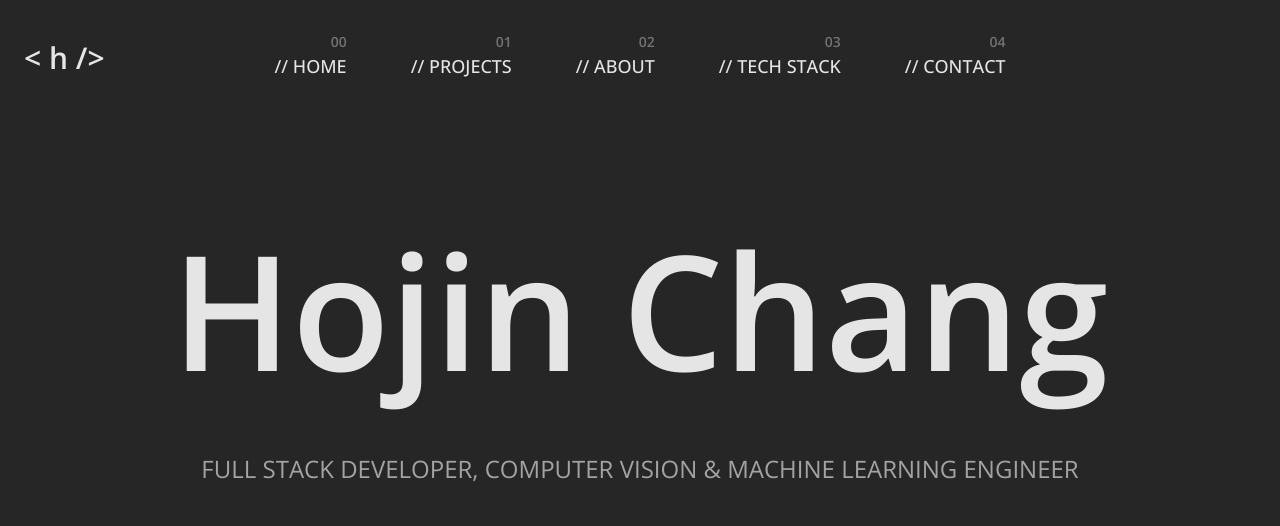
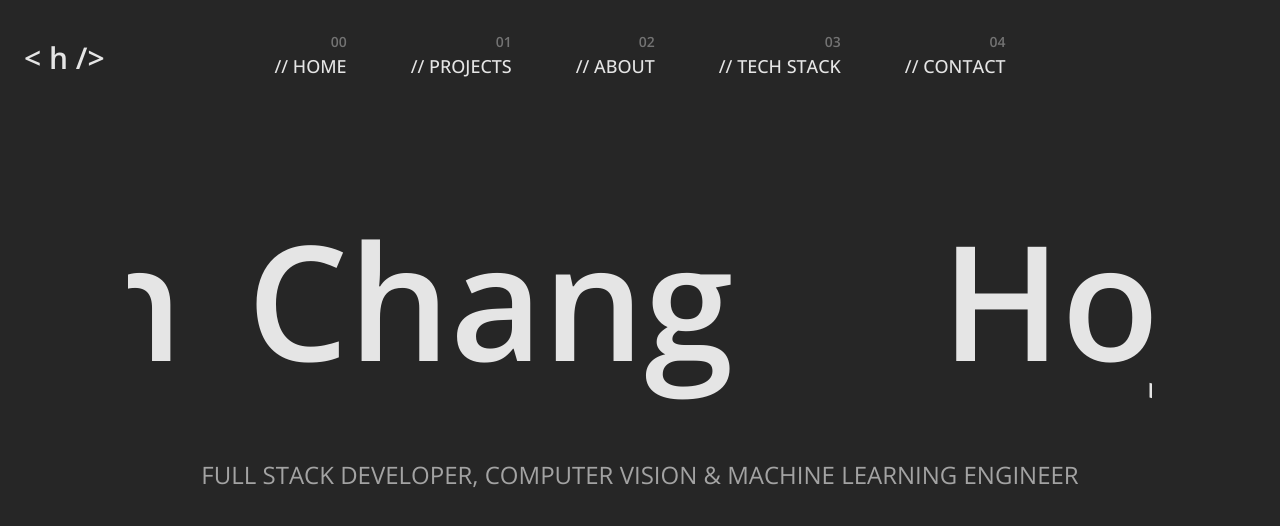
Before and after one commit to hojinchang/portfolio, a React (Vite) app: page / in a window 1280 px wide. Shown: the top 526 px of the page. Built offline with nearby package versions, Linux system fonts and the light colour scheme; a web font is replaced by a local one.

Commit message:
Add text marquee hero text

```diff
--- a/package.json
+++ b/package.json
@@ -11,9 +11,11 @@
     "preview": "vite preview"
   },
   "dependencies": {
+    "@gsap/react": "^2.1.0",
     "@reduxjs/toolkit": "^2.2.3",
     "@types/react-redux": "^7.1.33",
     "autoprefixer": "^10.4.19",
+    "gsap": "^3.12.5",
     "postcss": "^8.4.38",
     "react": "^18.2.0",
     "react-dom": "^18.2.0",
@@ -22,6 +24,7 @@
     "tailwindcss": "^3.4.3"
   },
   "devDependencies": {
+    "@types/node": "^20.12.7",
     "@types/react": "^18.2.43",
     "@types/react-dom": "^18.2.17",
     "@typescript-eslint/eslint-plugin": "^6.14.0",
--- /dev/null
+++ b/src/global/marquee.ts
@@ -0,0 +1,64 @@
+
+import gsap from "gsap";
+import { useGSAP } from "@gsap/react";
+
+// Hero text animation
+const marqueeAnimation = () => {
+
+    function debounce(func: Function) {
+        let timer: number | undefined;
+
+        return function (event: Event) {
+            if (timer) clearTimeout(timer);
+            timer = setTimeout(() => {
+                func();
+            }, 500, event) as any; // Casting to any to satisfy the types
+        };
+    }
+
+    useGSAP(() => {
+        // Get the marquee and marqueeContent
+        const marquee = document.querySelector(".marquee");
+        const marqueeContent = marquee?.firstChild as HTMLElement;
+
+        if (marquee && marqueeContent) {
+            // Close the marquee content
+            const marqueeContentClone = marqueeContent?.cloneNode(true);
+            marquee.append(marqueeContentClone);
+
+            let tween: gsap.core.Tween;
+            const playMarquee = () => {
+                let progress = tween ? tween.progress() : 0;
+                tween && tween.progress(0).kill();
+
+                const width = parseInt(getComputedStyle(marqueeContent).getPropertyValue("width"), 10);
+                const gap = parseInt(getComputedStyle(marqueeContent).getPropertyValue("column-gap"), 10);
+
+                const distanceToTranslate = -1 * (gap + width);
+
+                // Animate the marquee scrolling
+                tween = gsap.fromTo(
+                    marquee.children,
+                    {x: 0},
+                    {x: distanceToTranslate, duration: 5, ease: "none", repeat: -1}
+                );
+
+                tween.progress(progress);
+            }
+
+            // Animate the fade in
+            gsap.from(".marquee-letter", {
+                opacity: 0,
+                y: 150,
+                stagger: 0.1,
+                duration: 0.75,
+                // Animate the marquee scrolling
+                onComplete: playMarquee
+            });
+
+            window.addEventListener("resize", debounce(playMarquee));
+        }
+    });
+}
+
+export default marqueeAnimation;
--- a/src/index.css
+++ b/src/index.css
@@ -13,3 +13,7 @@
 .nav-bottom-text {
     @apply leading-snug font-medium text-neutral-200 text-2xs xs:text-xs md:text-base lg:text-lg transform transition duration-300 lg:group-hover:text-neutral-500
 }
+
+.name-marquee {
+    @apply text-[70px] 2xs:text-8xl font-semibold text-neutral-200 whitespace-nowrap md:text-[120px] lg:text-[160px]
+}
--- a/src/sections/HomeSection.tsx
+++ b/src/sections/HomeSection.tsx
@@ -1,16 +1,37 @@
 import { FC } from "react"
 
+import marqueeAnimation from "../global/marquee";
 
 const HomeSection: FC = () => {
 
+    marqueeAnimation();
+
     return (
         <section className="h-screen relative">
-            <div className="absolute top-1/2 left-0 right-0 transform -translate-y-2/3 flex flex-col items-center">
-                <h1 className="text-8xl font-semibold text-neutral-200 whitespace-nowrap md:text-[120px] lg:text-[160px]">
-                    <span className="marquee">Hojin Chang</span>
-                </h1>
-                <h2 className="text-lg font-semi text-neutral-400 mt-8 text-center md:text-xl lg:text-2xl lg:mt-16">FULL STACK DEVELOPER, COMPUTER VISION & MACHINE LEARNING ENGINEER</h2>
+            <div className="absolute top-1/2 left-0 right-0 transform -translate-y-2/3 max-w-5xl mx-auto">
+                <div className="marquee flex gap-52 overflow-hidden 2xs:pb-4 lg:pb-6">
+                    <div className="marquee-content flex gap-52 main-text w-full leading-normal">
+                        <div className="name-marquee w-full">
+                            <span className="marquee-letter inline-block">H</span>
+                            <span className="marquee-letter inline-block">o</span>
+                            <span className="marquee-letter inline-block">j</span>
+                            <span className="marquee-letter inline-block">i</span>
+                            <span className="marquee-letter inline-block">n</span>
+                            <span className="marquee-letter inline-block mx-4 sm:mx-8"></span>
+                            <span className="marquee-letter inline-block">C</span>
+                            <span className="marquee-letter inline-block">h</span>
+                            <span className="marquee-letter inline-block">a</span>
+                            <span className="marquee-letter inline-block">n</span>
+                            <span className="marquee-letter inline-block">g</span>
+                        </div>
+                    </div>
+                </div>
+
+                <div>
+                    <h2 className="text-base xs:text-lg font-semi text-neutral-400 mt-4 text-center 2xs:mt-8 md:text-xl md:mt-12 lg:text-2xl lg:mt-14">FULL STACK DEVELOPER, COMPUTER VISION & MACHINE LEARNING ENGINEER</h2>
+                </div>
             </div>
+
         </section>
     )
 }
--- a/tailwind.config.js
+++ b/tailwind.config.js
@@ -23,12 +23,12 @@ export default {
       keyframes: {
         codeFlash: {
           "0%, 60%": { opacity: 1 },
-          "61%, 75%": { opacity: 0 },
-          "76%": { opacity: 1 }
+          "61%, 70%": { opacity: 0 },
+          "71%": { opacity: 1 }
         }
       },
       animation: {
-        codeFlash: "codeFlash 6s step-start infinite"
+        codeFlash: "codeFlash 4s step-start infinite"
       }
     },
   },
```
Also changed, not shown: 1 other file (tests, documents, lock files or other folders).
